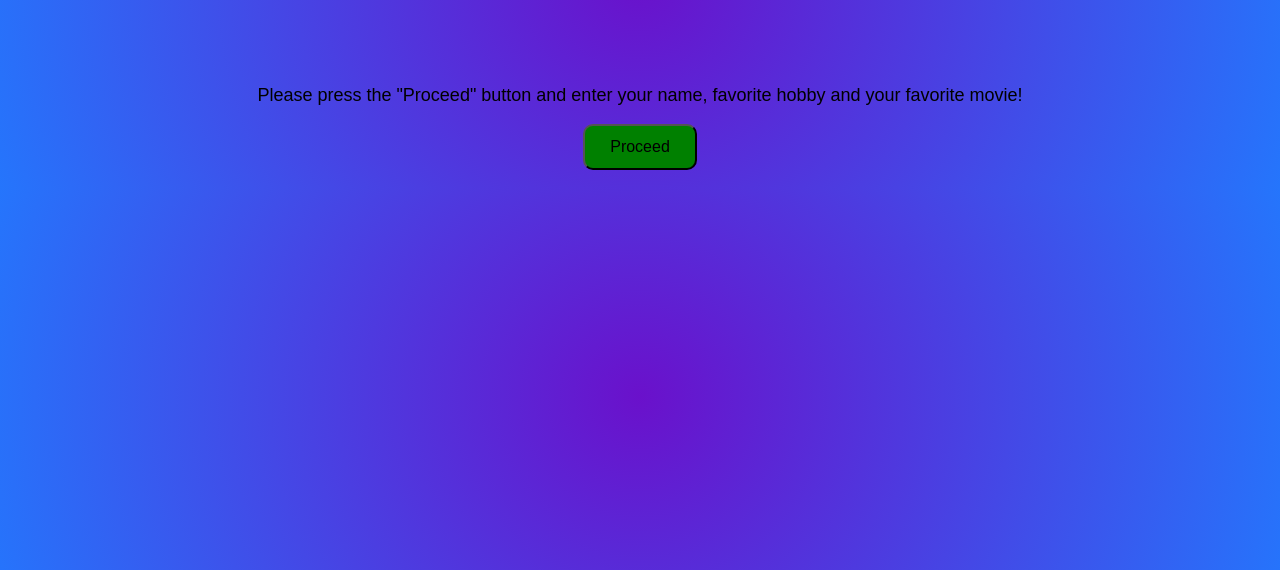
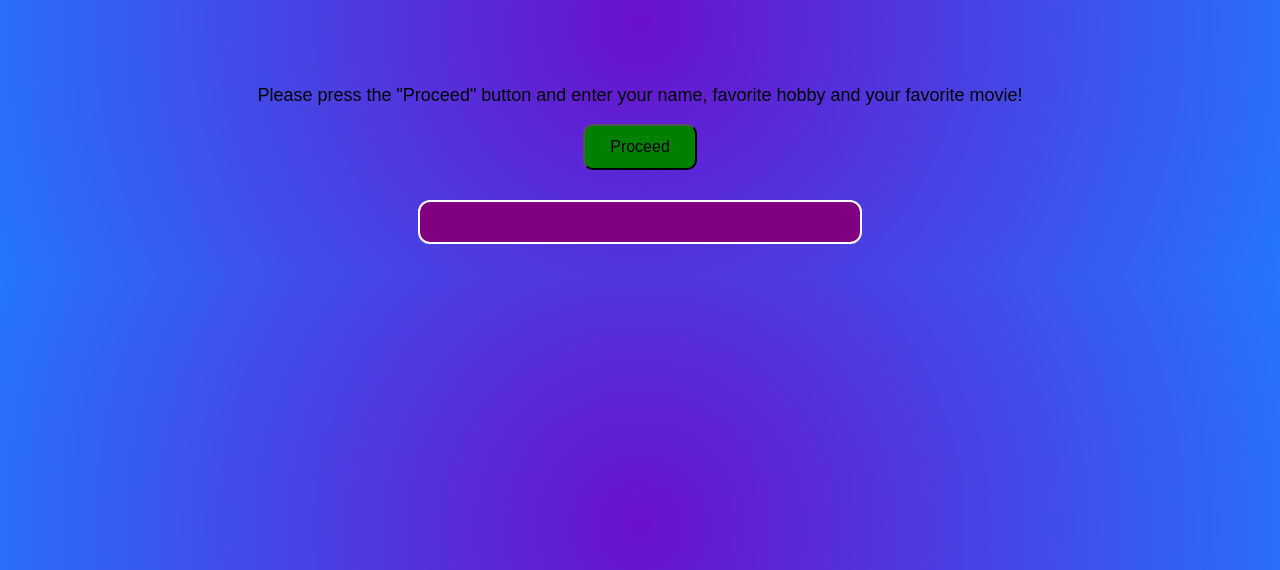
Before and after one commit to WilsonChung9427/WDDM-130-W1Lab, a plain HTML site: page index.html in a window 1280 px wide. Shown: the part 230-800 px from the top of the page. Drawn offline with Linux system fonts and the light colour scheme.

Commit message:
Added a outputArea style

```diff
--- a/css/style.css
+++ b/css/style.css
@@ -18,7 +18,7 @@ header {
 }
 
 .instructions {
-   border: 10px;
+    border: 10px;
     padding: 10px;
 }
 
@@ -32,3 +32,13 @@ button {
 button:hover {
     background-color: red;
 }
+
+#outputArea {
+    margin: 30px auto;
+    padding: 20px;
+    width: 70%;
+    max-width: 400px;
+    background-color: purple;
+    border: 2px solid #ffffff;
+    border-radius: 12px;
+}
--- a/javascript/script.js
+++ b/javascript/script.js
@@ -1,7 +1,7 @@
 startBtn.addEventListener("click", function () {
     var name = prompt("What is your name?");
     var hobby = prompt("What is your favorite hobby?");
-    var food = prompt("What is your favourite movie?");
+    var movie = prompt("What is your favourite movie?");
 
     if (!name) {
         name = "Ghost";
```
